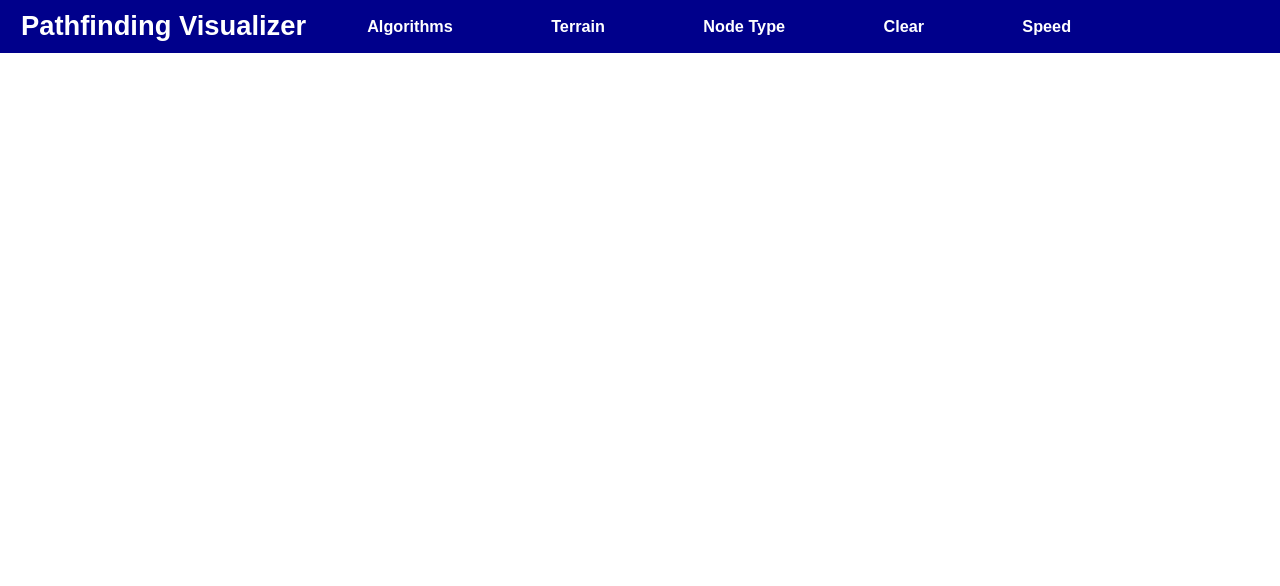
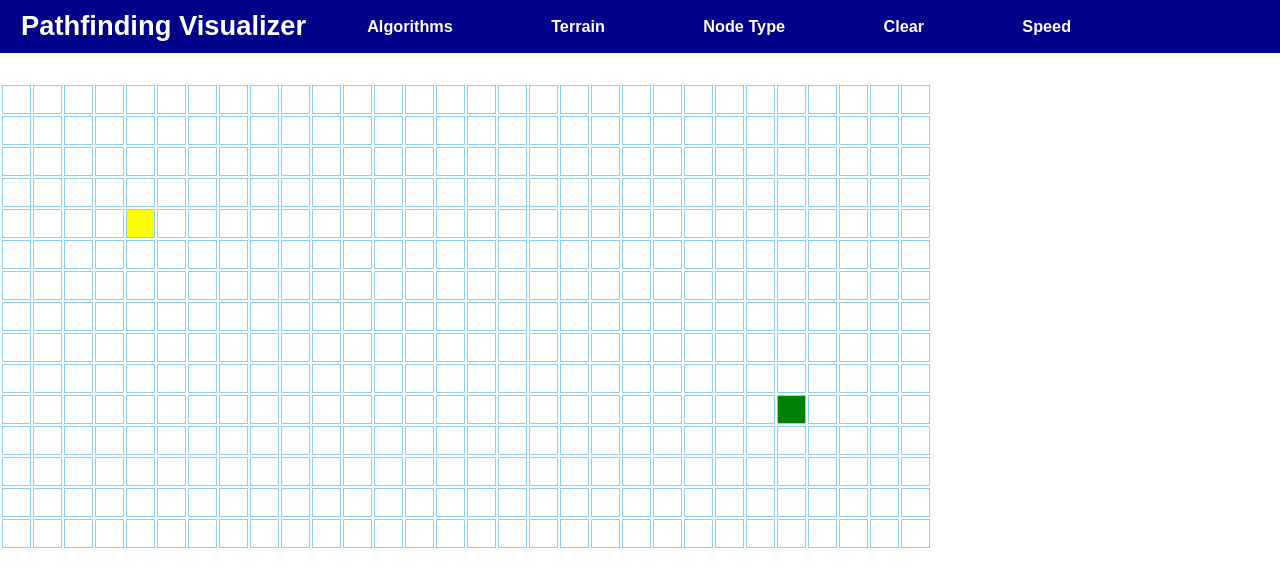
Before and after one commit to paul0314/pathfinding, a plain HTML site: page src/index.html in a window 1280 px wide. Shown: the top 586 px of the page. Drawn offline with Linux system fonts and the light colour scheme.

Commit message:
basic grid functionality

```diff
--- /dev/null
+++ b/src/PathfindingVisualizer/board.js
@@ -0,0 +1,76 @@
+const grid = document.getElementById("table-grid");
+
+class Node{
+    constructor(id, status){
+        this.id = id;
+        this.status = status;
+        this.previousNode = null;
+        this.distance = null;
+        this.weight = 0;
+    }
+}
+
+class Grid{
+    constructor(height, width){
+        this.height = height;
+        this.width = width;
+        this.start = null;
+        this.end = null;
+        this.board = [];
+        this.nodes = {};
+        this.mouseDown = false;
+        this.keyDown = false;
+        this.algoDone = false;
+        this.currentAlgo = null;
+        this.speed = "fast";
+    }
+    createGrid(){
+        let tableHTML = "";
+        for(let row = 0; row < this.height; row++){
+            let currRow = [];
+            let rowHTML = `<tr id="row ${row}">`;
+            for(let col = 0; col < this.width; col++){
+                let idNewNode = `${row}-${col}`;
+                let newNode = new Node(idNewNode, "unvisited");
+                this.nodes[`${idNewNode}`] = newNode;
+                currRow.push(newNode);
+                rowHTML += `<td id="${idNewNode}" class="unvisited"></td>`;
+            }
+            this.board.push(currRow);
+            tableHTML += `${rowHTML}</tr>`
+        }
+        grid.innerHTML = tableHTML;
+    }
+    set setStart(startId){
+        let splitId = startId.split("-");
+        if(splitId[0] >= this.height){
+            return;
+        }
+        if(splitId[1] >= this.width){
+            return;
+        }
+        const start = document.getElementById(startId);
+        this.start = `${startId}`;
+        start.classList.add("start");
+    }
+
+    set setEnd(endId){
+        let splitId = endId.split("-");
+        if(splitId[0] >= this.height){
+            return;
+        }
+        if(splitId[1] >= this.width){
+            return;
+        }
+        const end = document.getElementById(endId);
+        this.end = `${endId}`;
+        end.classList.add("end");
+    }
+}
+
+document.addEventListener("DOMContentLoaded", function () {
+    const grid = new Grid(15,30);
+    grid.createGrid();
+    grid.setEnd = "10-25";
+    grid.setStart = "4-4";
+});
--- a/src/index.html
+++ b/src/index.html
@@ -109,9 +109,11 @@
     </nav>
 
     <div id="grid">
+        <table id="table-grid">
 
+        </table>
     </div>
-
+    <script src="PathfindingVisualizer/board.js"></script>
     <script src="PathfindingVisualizer/pathfindingVisualizer.js"></script>
 </body>
 </html>
--- a/src/styles.css
+++ b/src/styles.css
@@ -89,8 +89,30 @@ a {
     font-weight: bold;
 }
 
+.unvisited{
+    border: 1px solid lightskyblue;
+    background-color: white;
+}
+
+.wall {
+    background-color: black;
+}
+
+.start {
+    background-color: yellow;
+}
+
+.end {
+    background-color: green;
+}
+
 #grid{
     position: absolute;
     box-sizing: border-box;
     z-index: 1;
 }
+
+#table-grid td {
+    width: 25px;
+    height: 25px;
+}
```
